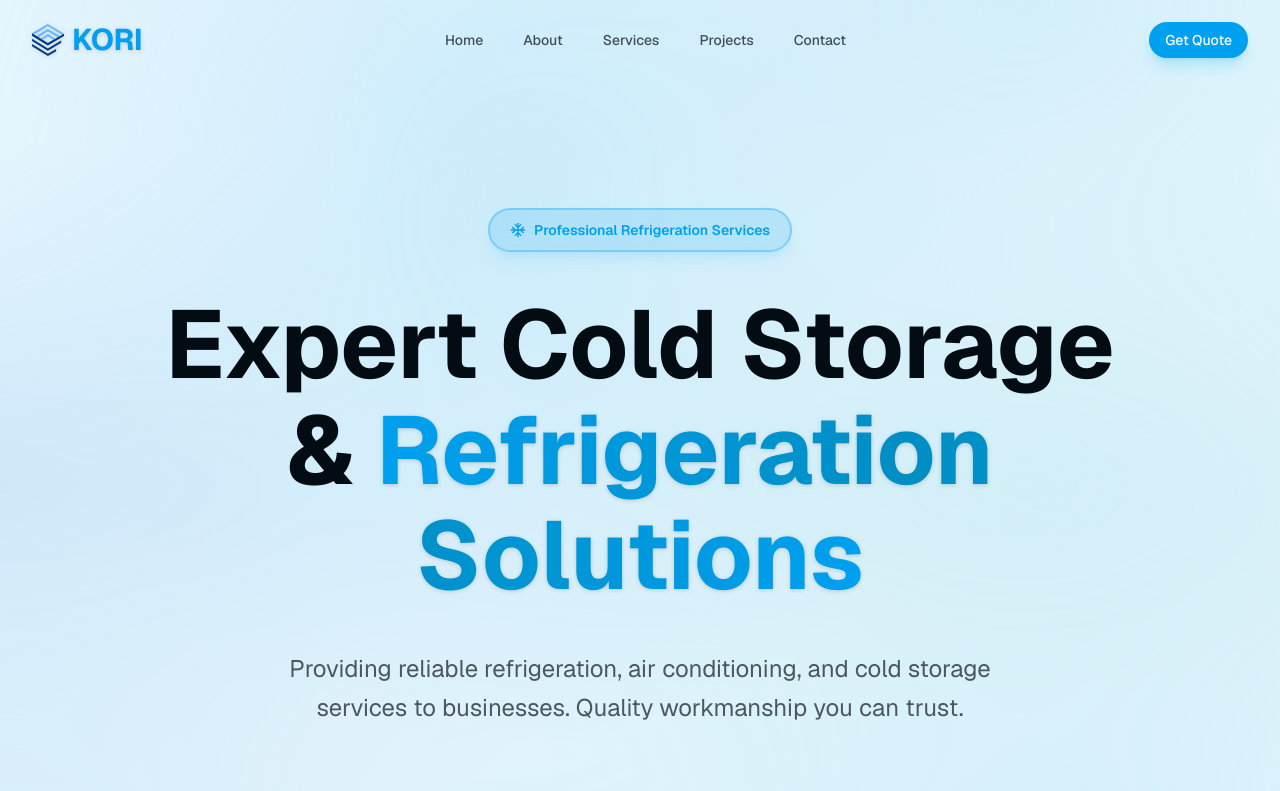
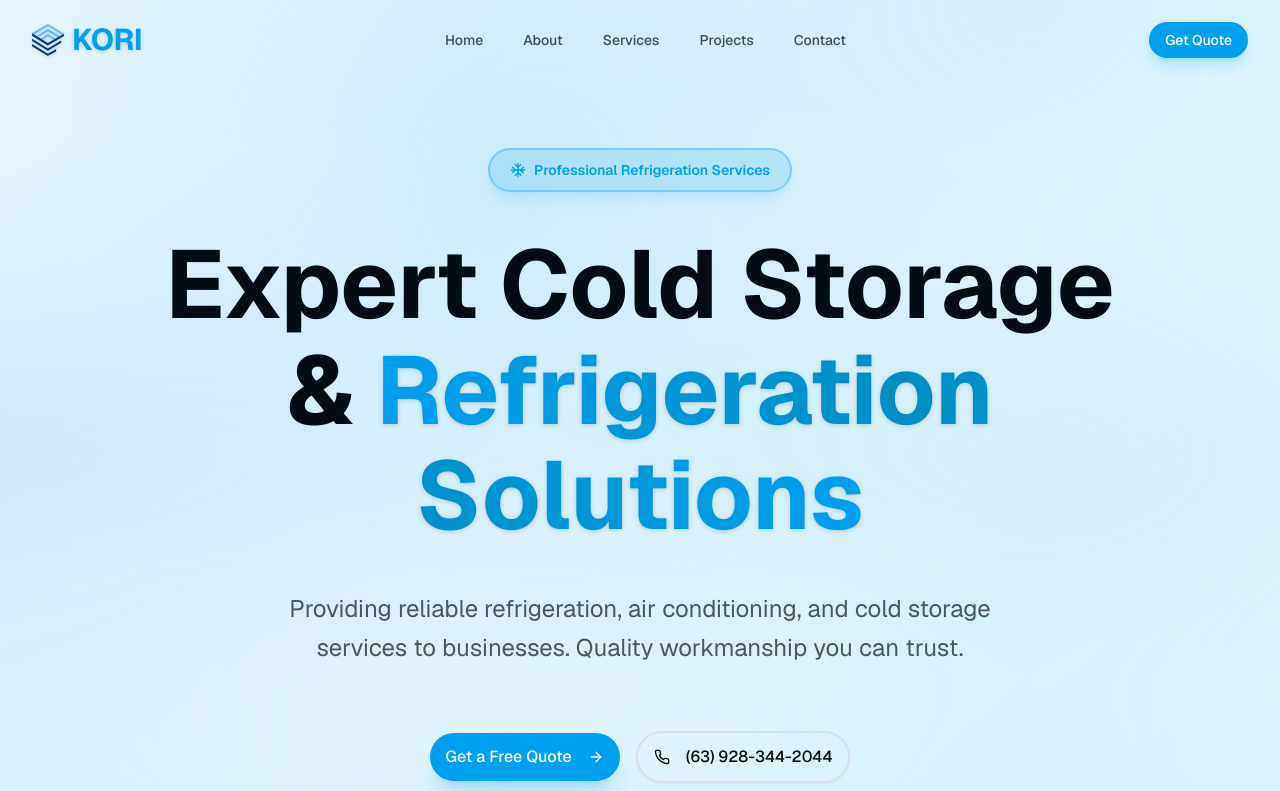
Before and after one commit to danjay718-ai/kori-app, a Next.js app: page / in a window 1280 px wide. Shown: the top 791 px of the page. Built offline with nearby package versions, Linux system fonts and the light colour scheme.

Commit message:
Reduce the padding top on hero

```diff
--- a/components/hero.jsx
+++ b/components/hero.jsx
@@ -20,7 +20,7 @@ export default function Hero() {
   return (
     <section
       id="home"
-      className="relative min-h-screen flex items-center justify-center overflow-hidden pt-20 bg-gradient-to-br from-[oklch(0.96_0.02_230)] via-[oklch(0.98_0.015_240)] to-[oklch(0.97_0.018_220)]"
+      className="relative min-h-screen flex items-center justify-center overflow-hidden pt-5 bg-gradient-to-br from-[oklch(0.96_0.02_230)] via-[oklch(0.98_0.015_240)] to-[oklch(0.97_0.018_220)]"
     >
       <div className="absolute inset-0 gradient-mesh opacity-20"></div>
       <div className="absolute inset-0 bg-[radial-gradient(ellipse_at_center,_var(--tw-gradient-stops))] from-primary/15 via-primary/5 to-transparent"></div>
```
